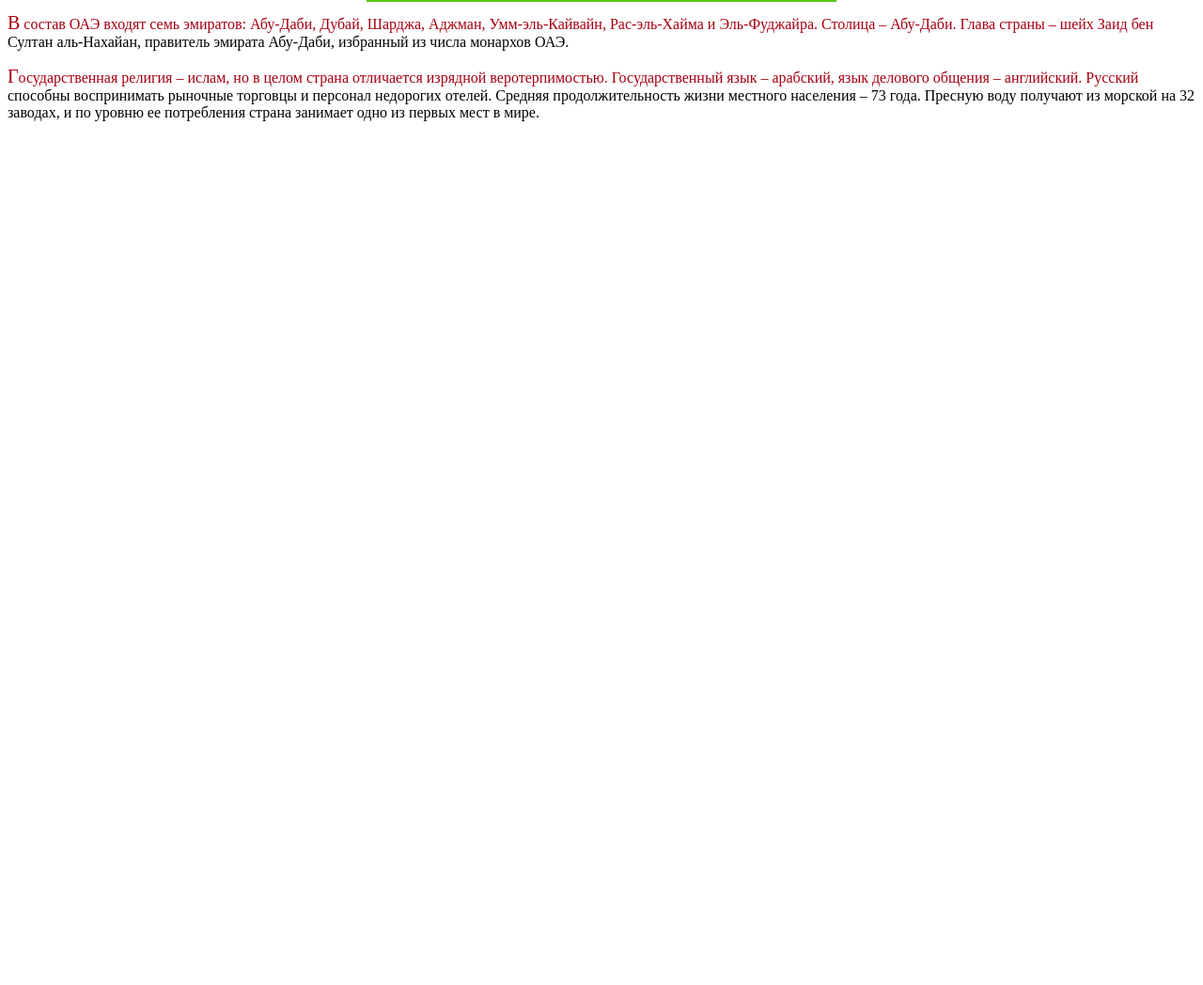
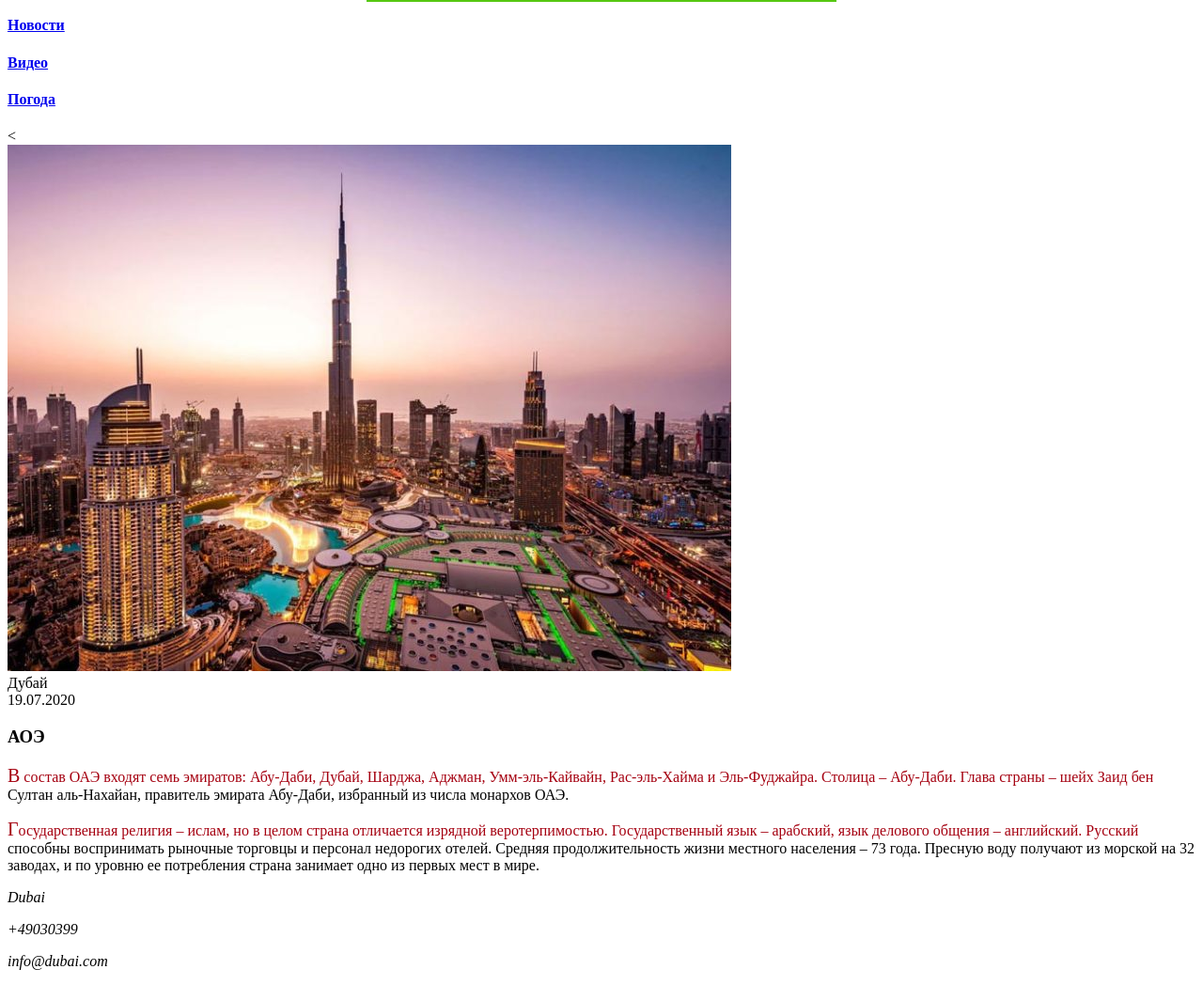
Before and after one commit to itopweb11/project1, a plain HTML site: page form/pseudo.html in a window 1280 px wide. Shown: the part 95-1143 px from the top of the page at 94% size. Before the commit the page ends 800 px from the top, so only its background shows below. Drawn offline with Linux system fonts and the light colour scheme.

Commit message:
псевдоэлементы

```diff
--- a/form/pseudo.html
+++ b/form/pseudo.html
@@ -7,8 +7,20 @@
 </head>
 <body>
 <p><a class="link" href="../index.html">На главную</a></p>
+<header class="header">
 <h1 class="pseudo-title" >Объединенные Арабские Эмираты </h1>
-<div class="pseudo-text">
+    </header>
+<nav class="nav" >
+  <h4> <p> <a class="nav-link" href="../dubai1.html">Новости</a></p></h4>
+    <h4> <p> <a class="nav-link" href="../dubai2.html">Видео</a></p></h4>
+    <h4> <p> <a class="nav-link" href="../dubai3.html">Погода</a></p></h4>
+</nav>
+<main class="content"><
+<section class="pseudo-text">
+    <img src="img-position/pp.jpg" alt="" ">
+    <figcaption>Дубай</figcaption>
+    <div>19.07.2020</div>
+    <h3>АОЭ</h3>
 <p> В состав ОАЭ входят семь эмиратов:
     Абу-Даби, Дубай, Шарджа, Аджман, Умм-эль-Кайвайн, Рас-эль-Хайма и Эль-Фуджайра. Столица
     – Абу-Даби. Глава страны – шейх Заид бен Султан аль-Нахайан,
@@ -21,7 +33,15 @@
         воду получают из морской на 32 заводах, и по уровню ее
         потребления страна занимает одно из первых мест в мире.</p>
     </p>
-</div>
+</section>
+    </main>
+<footer class="footer">
+    <address>
+        <p>Dubai</p>
+        <p>+49030399</p>
+        <p>info@dubai.com</p>
+    </address>
+    </footer>
 
 </body>
 </html>
```
Also changed, not shown: form/img-position/p5.jpg (renamed from img/p5.jpg), form/img-position/pp.jpg (added).
